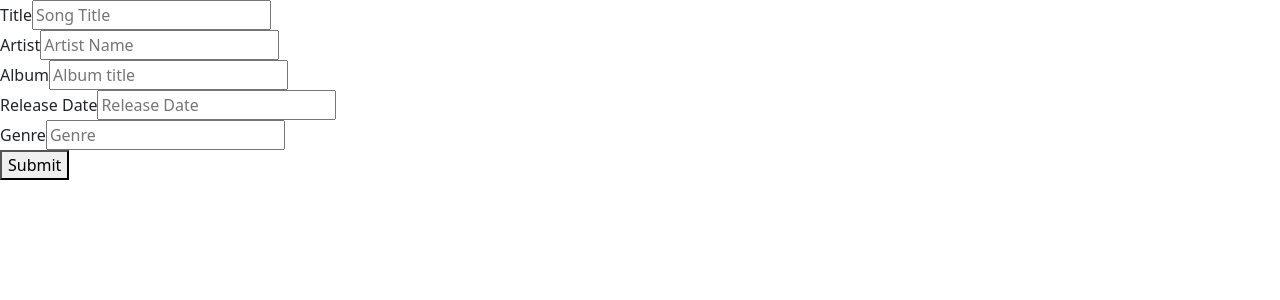
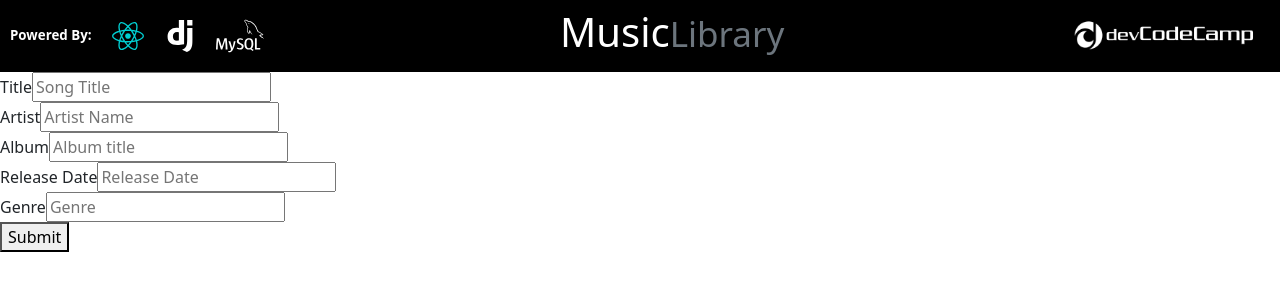
Before and after one commit to kenubwell/MusicLibrary_Frontend, a React (Create React App) app: page / in a window 1280 px wide. Shown: the top 300 px of the page. Built offline with nearby package versions, Linux system fonts and the light colour scheme.

Commit message:
Updated NavBar component + Added styling via NavBar.css file

```diff
--- a/src/Components/CreateSong/CreateSong.jsx
+++ b/src/Components/CreateSong/CreateSong.jsx
@@ -32,25 +32,26 @@ const CreateSong = (props) => {
 
     return (
 
+    //self note: in the label 'for' my browser inspector gave a Warning Error and recommended changing 'for' to 'htmlFor'
     <form onSubmit = {handleSubmit}>
         <div>
-            <label for = 'Title'>Title</label>
+            <label htmlFor = 'Title'>Title</label>
             <input type = 'text' id = 'Title' placeholder = 'Song Title' value={songTitle} onChange={(event) => setTitle(event.target.value)}/>
         </div>
         <div>
-            <label for = 'Artist'>Artist</label>
+            <label htmlFor = 'Artist'>Artist</label>
             <input type = 'text' id = 'Artist' placeholder = 'Artist Name' value = {songArtist} onChange={(event) => setArtist(event.target.value)}/>
         </div>
         <div>
-            <label for = 'Album'>Album</label>
+            <label htmlFor = 'Album'>Album</label>
             <input type = 'text' id = 'Album' placeholder = 'Album title' value={songAlbum} onChange={(event) => setAlbum(event.target.value)}/>
         </div>
         <div>
-            <label for = 'Release'>Release Date</label>
+            <label htmlFor = 'Release'>Release Date</label>
             <input type = 'text' id = 'Release' placeholder = 'Release Date' value = {releaseDate} onChange={(event) => setReleaseDate(event.target.value)}/>
         </div>
         <div>
-            <label for = 'Genre'>Genre</label>
+            <label htmlFor = 'Genre'>Genre</label>
             <input type = 'text' id = 'Genre' placeholder = 'Genre' value = {songGenre} onChange={(event) => setGenre(event.target.value)}/>
         </div>
         <button type = 'submit'>Submit</button>
--- a/src/Components/NavBar/NavBar.css
+++ b/src/Components/NavBar/NavBar.css
@@ -0,0 +1,29 @@
+.nav-background {
+  background-color: black;
+  padding-top: 0.5rem;
+  padding-bottom: 0.5rem;
+  display: flex;
+  justify-content: space-between;
+  align-items: center;
+}
+
+.navbar-list {
+  list-style: none;
+  display: inline-block;
+  padding: 0px 10px;
+}
+
+.powered-by {
+  color: white;
+  font-size: smaller;
+  font-weight: bold;
+}
+
+.musiclib-logo {
+  color: white;
+}
+
+.navbar-image {
+  height: 34px;
+  padding-right: 1.5rem;
+}
--- a/src/Components/NavBar/NavBar.jsx
+++ b/src/Components/NavBar/NavBar.jsx
@@ -1,11 +1,24 @@
 import React from "react";
 import './NavBar.css';
+import {FaReact} from 'react-icons/fa';
+import {SiDjango, SiMysql} from 'react-icons/si';
 
 const NavBar = () => {
     return (
+    <div className ="nav-background">
+        <nav>
+            <li className = "navbar-list"><h7 className = "powered-by">Powered By:</h7></li>
+            <li className = "navbar-list"><a href="https://reactjs.org/" target="_blank"><FaReact color = 'darkturquoise' size = '2rem'/></a></li>
+            <li className = "navbar-list"><a href="https://www.djangoproject.com/" target="_blank"><SiDjango color = 'white' size = '2rem'/></a></li>
+            <li className = "navbar-list"><a href="https://www.mysql.com/" target="_blank"><SiMysql color = 'white' size = '3rem'/></a></li>
+        </nav>
         <div>
-
+            <h1 className = 'musiclib-logo'>Music<small className= 'text-muted'>Library</small></h1>
         </div>
+        <div>
+            <a href="https://devcodecamp.com/" target="_blank"><img src ="/images/devCodeCamp-Logo-12W.jpeg" className = "navbar-image" alt = "devCodeCamp Logo"/></a>
+        </div>
+    </div>
     );
 }
 
```
Also changed, not shown: public/images/devCodeCamp-Logo-12W.jpeg (added).
